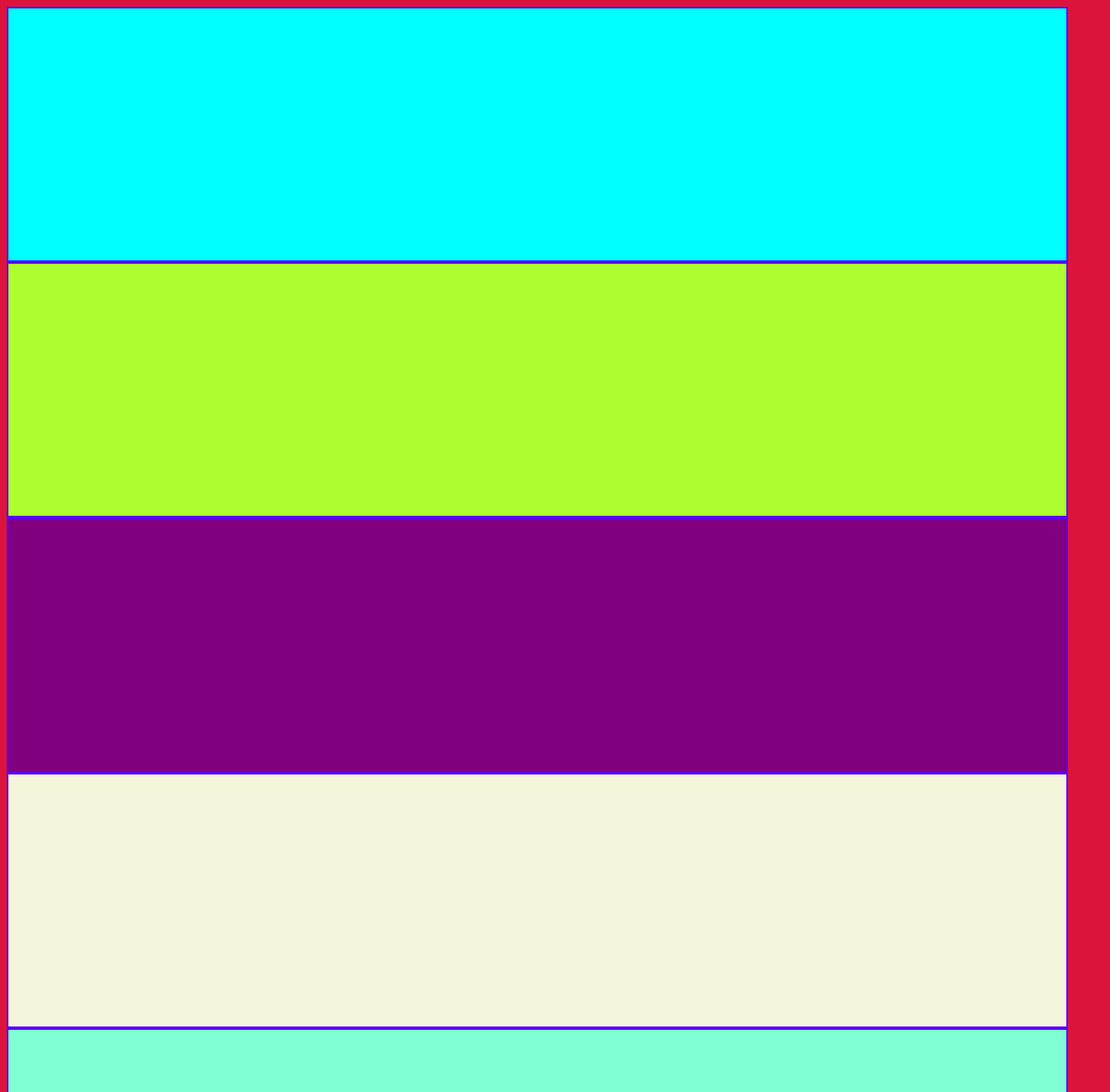
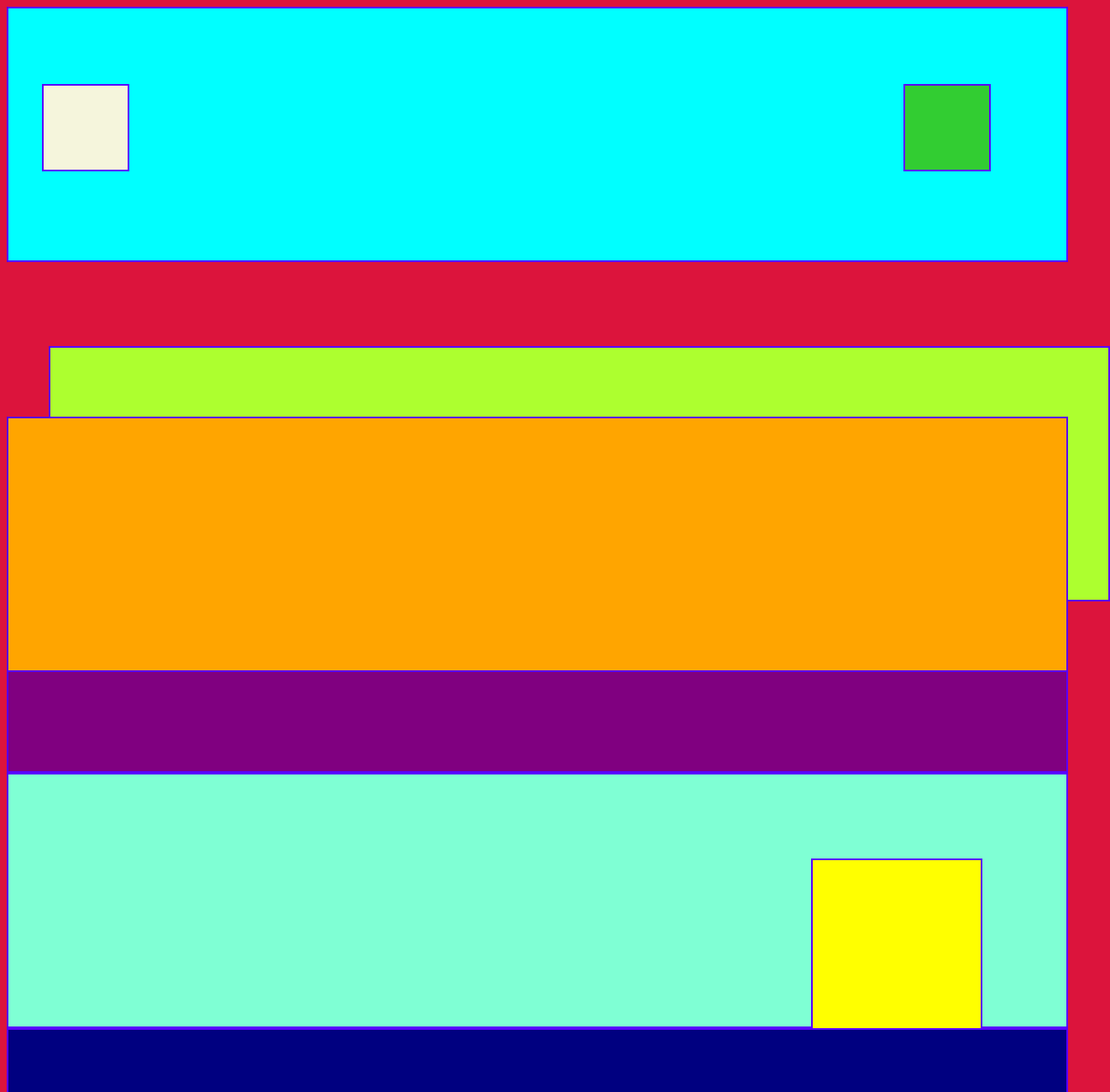
Before and after one commit to Aresso93/intro-css, a plain HTML site: page positions.html in a window 1280 px wide. Shown: the top 1300 px of the page at 84% size, 1322 px wide, since content can reach past the window. Drawn offline with Linux system fonts and the light colour scheme; a web font is replaced by a local one.

Commit message:
fatte le positions

```diff
--- a/positions.html
+++ b/positions.html
@@ -7,12 +7,15 @@
     <link rel="stylesheet" href="./style.css">
 </head>
 <body>
+    <!--questa è la position static: gli elementi sono nell'ordine in cui li abbiamo scritti. Non si fa mai, tendenzialmente. Le posizioni si definiscono col CSS-->
     <div class="scatola s-a"></div>
     <div class="scatola s-b"></div>
     <div class="scatola s-c"></div>
     <div class="scatola s-d"></div>
-    <div class="scatola s-e"></div>
-    <div class="scatola s-f"></div>
+    <div class="scatola s-e">
+        <div class="scatola s-f"></div>
+    </div>
+
     <div class="scatola s-g"></div>
     <div class="scatola s-h"></div>
     <div class="scatola s-i"></div>
--- a/style.css
+++ b/style.css
@@ -125,6 +125,11 @@ Un elemento display block non può avere niente vicino
 
 .s-b{
     background-color: greenyellow;
+    position: relative;
+    /*la stringa qui sopra è necessaria, sennò non sposta la scatola con le indicazioni che gli abbiamo dato */
+    left: 50px;
+    top: 100px;
+    /*le posizioni di solito le applichiamo con le parole chiave top, bottom, left e right*/
 }
 
 .s-c{
@@ -133,18 +138,45 @@ Un elemento display block non può avere niente vicino
 
 .s-d{
 background-color: beige;
+position: absolute;
+/*se metto absolute a un elemento, perde la capacità dei <div> di estendersi quando si vuole*/
+width: 100px;
+height: 100px;
+/*ho dovuto mettergli le dimensioni perché sennò era come se non le avesse*/
+/*è come se una scatola con la posizione absolute non occupasse spazio. "Galleggia" dove l'avevo messa prima*/
+left: 50px;
+top: 100px;
+
+/*se le do delle posizioni come alla scatola b, si dispone NELLA PAGINA rispetto a dove ho indicato. Quindi 50px da sinistra e 100 da sopra
+rispetto a tutto il foglio, e non alla posizione che aveva prima*/
+/*Se le tolgo le dimensioni e le do delle indicazioni come left, right ecc., la scatola si stretcha per rispettarle*/
 }
 
 .s-e{
     background-color: aquamarine;
+    position: relative;
 }
 
 .s-f{
     background-color: yellow;
+    width: 200px;
+    height: 200px;
+    position:absolute;
+    top:100px;
+    right:100px;
+    /*l'abbiamo resa assoluta e quindi non ha più la proprietà del tag madre, cioè div
+    se però il genitore è relative, torna a dipendere dal genitore
+    elemento che deve contenere: va messo relative; elemento che deve essere contenuto: absolute*/
 }
 
 .s-g{
     background-color: limegreen;
+    position: fixed;
+    width: 100px;
+    height: 100px;
+    top: 100px;
+    right: 100px;
+    /*se gli metto la posizione fixed, quando scorri rimane allo stesso punto perché è la posizione rispetto a ciò che si vede, e non alla pagina*/
 }
 
 .s-h{
@@ -153,6 +185,10 @@ background-color: beige;
 
 .s-i{
     background-color: orange;
+    position: sticky;
+    bottom: 0px;
+    /*se metto sticky, rimane sempre in vista. Quando rischia di uscire dalla view, si "appiccica" alla posizione data (per esempio se voglio un footer che si vede sempre)
+    qui la mia scatola torna alla posizione che le ho dato io quando arrivo alla sua parte della pagina. Sennò mi segue come scrollo*/
 }
 
 .s-l{
```
